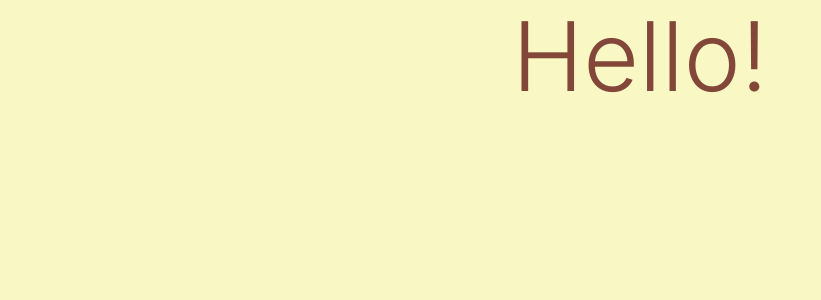
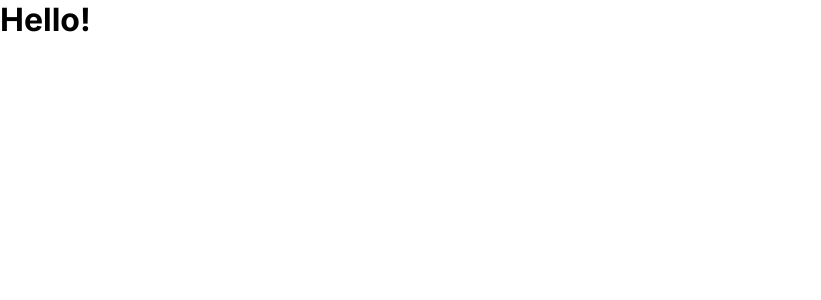
Before and after one commit to Scrasms/pudin, a React (Vite) app in the folder frontend/: page / in a window 1280 px wide. Shown: the top 300 px of the page, without its empty margins (0-821 px from the left). Built offline with nearby package versions, Linux system fonts and the light colour scheme.

Commit message:
removed MUI

```diff
--- a/frontend/package.json
+++ b/frontend/package.json
@@ -11,9 +11,6 @@
     "preview": "vite preview"
   },
   "dependencies": {
-    "@emotion/react": "^11.14.0",
-    "@emotion/styled": "^11.14.1",
-    "@mui/material": "^7.3.9",
     "react": "^19.2.4",
     "react-dom": "^19.2.4",
     "react-router": "^7.13.2"
--- a/frontend/src/index.css
+++ b/frontend/src/index.css
@@ -1,6 +1,6 @@
 :root {
-  /*TODO: Remove when happy with MUI theme*/
-  /* font-family: Inter, Roboto, Arial, Helvetica, sans-serif;
+  /*TODO: Remove */
+  font-family: Inter, Roboto, Arial, Helvetica, sans-serif;
   font-optical-sizing: auto;
   font-weight: normal;
   font-style: normal;
@@ -8,7 +8,7 @@
   --primary-colour-dark: hsl(58, 75%, 83%);
   --secondary-colour: hsl(14, 25%, 55%);
   --secondary-colour-dark: hsl(11, 39%, 37%);
-  --secondary-colour-darker: hsl(11, 43%, 31%); */
+  --secondary-colour-darker: hsl(11, 43%, 31%);
 }
 
 * {
--- a/frontend/src/main.tsx
+++ b/frontend/src/main.tsx
@@ -1,38 +1,10 @@
 import { StrictMode } from 'react';
 import { createRoot } from 'react-dom/client';
-import { createTheme, CssBaseline, ThemeProvider } from '@mui/material';
 import App from './App.tsx';
 import './index.css';
 
-const theme = createTheme({
-  palette: {
-    background: {
-      default: '#f9f7c3',
-    },
-    primary: {
-      main: '#f9f7c3',
-    },
-    secondary: {
-      main: '#a97d70',
-      dark: '#83473a',
-    },
-  },
-  typography: {
-    fontFamily: [
-      'Inter',
-      'Roboto',
-      'Arial',
-      'Helvetica',
-      'sans-serif'
-    ].join(','),
-  }
-});
-
 createRoot(document.getElementById('root')!).render(
   <StrictMode>
-    <ThemeProvider theme={theme}>
-      <CssBaseline />
-      <App />
-    </ThemeProvider>
+    <App />
   </StrictMode>,
 );
--- a/frontend/src/pages/Landing.tsx
+++ b/frontend/src/pages/Landing.tsx
@@ -1,13 +1,7 @@
-import { Box, Container, Typography } from '@mui/material';
-
 function Landing() {
   return (
     <>
-      <Container>
-        <Box sx={{ textAlign: 'center', color: 'secondary.dark' }}>
-          <Typography variant="h1">Hello!</Typography>
-        </Box>
-      </Container>
+      <h1>Hello!</h1>
     </>
   );
 }
```
Also changed, not shown: 1 other file (tests, documents, lock files or other folders).
